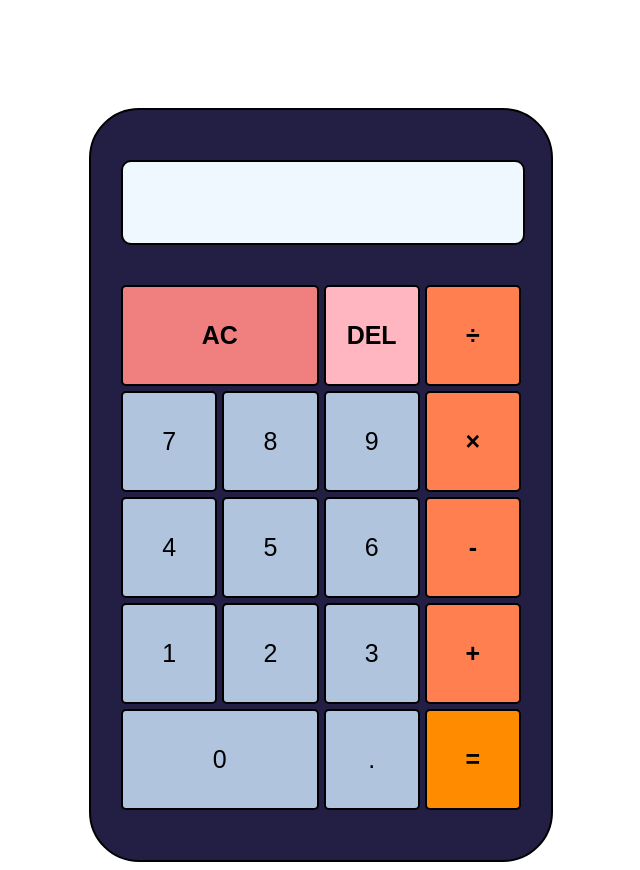
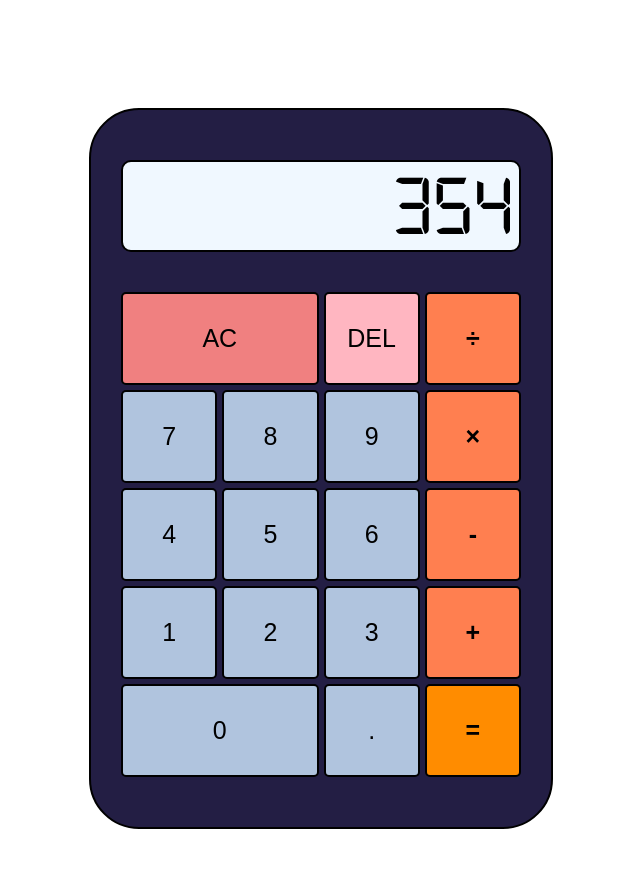
Before and after one commit to flealc/odin-calc, a plain HTML site: page index.html in a window 1280 px wide. Shown: the whole page, without its empty margins (319-959 px from the left). After the commit the page ends 837 px from the top, so only its background shows below. Drawn offline with Linux system fonts and the light colour scheme.

Commit message:
fix screen scaling issue

```diff
--- a/index.html
+++ b/index.html
@@ -8,7 +8,7 @@
 </head>
 <body>
     <div class="container">
-        <div class="screen"></div>
+        <div class="screen">354</div>
         <div class="keypad">
             <button class="key large" id="ac">AC</button>
             <button class="key" id="del">DEL</button>
--- a/script.js
+++ b/script.js
@@ -18,3 +18,20 @@ function divide(x, y) {
 function operate(operator, x, y) {
     return operator(x,y);
 }
+
+const screen = document.querySelector('.screen');
+let displayValue = '';
+
+const keys = document.querySelectorAll('.key');
+keys.forEach(key => key.addEventListener('click', (e) => displayUpdate(`${key.innerHTML}`)));
+
+// TODO: Create a function that takes the operator and routes the computation to the right function while storing the intermediate
+//result
+
+//TODO: Maybe the screen numbers are a div inside the screen div?
+
+function displayUpdate(val) {
+    displayValue = displayValue + val;
+    screen.innerHTML = displayValue;
+    console.log(displayValue);
+}
--- a/styles.css
+++ b/styles.css
@@ -1,35 +1,43 @@
+@font-face {
+    font-family: "CustomFont";
+    src: url("Digital7.ttf");
+    url("https://yoursite.com/css/fonts/CustomFont.otf") format("opentype"),
+    url("https://yoursite.com/css/fonts/CustomFont.svg#filename") format("svg");
+}
 body{
     display: flex;
     justify-content: center;
+    align-items: center;
 }
 
 .container {
     margin-top: 100px;
     border: black 2px solid;
-    height: 650px;
     width: 400px;
     border-radius: 50px;
-    display: flex;
-    flex-direction: column;
     padding: 50px 30px;
-    justify-content: space-between;
+
     grid-template-rows: repeat(5, 20fr);
     grid-template-columns: repeat(4, 25fr);
     background-color: #231e44;
 }
 
 .screen {
+    display: block;
+    word-break: break-all;
+    overflow-wrap: break-word;
+    font-family: "CustomFont", sans-serif;
+    padding: 0 5px;
+    font-size: 86px;
     border: black 2px solid;
-    height: 100px;
-    width: inherit;
     border-radius: 10px;
     margin-bottom: 40px;
     background-color: aliceblue;
+    text-align: end;
 }
 
 .keypad {
     width: inherit;
-    height: inherit;
     border-radius: 20px;
     display: grid;
     grid-template:  repeat(5, 25fr) / repeat(4, 25fr);
@@ -43,8 +51,9 @@ body{
     grid-gap: 5px;
 }
 .key {
+    padding-top: 30px;
+    padding-bottom: 30px;
     border: black 2px solid;
-    size: auto;
     grid-row-start: span 1;
     grid-column-start: span 1;
     border-radius: 5px;
@@ -63,12 +72,12 @@ body{
 }
 #ac {
     background-color: lightcoral;
-    font-weight: bold;
+
 }
 
 #del {
     background-color: lightpink;
-    font-weight: bold;
+
 }
 #eq {
     background-color: darkorange;
```
Also changed, not shown: Digital7.ttf (added), 1 other file.
